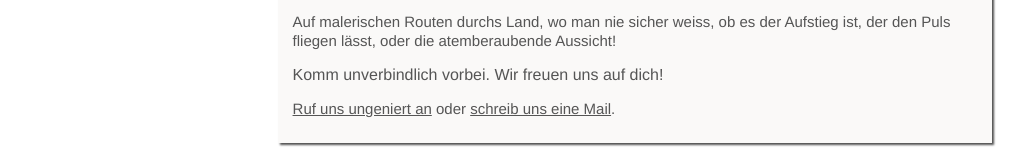
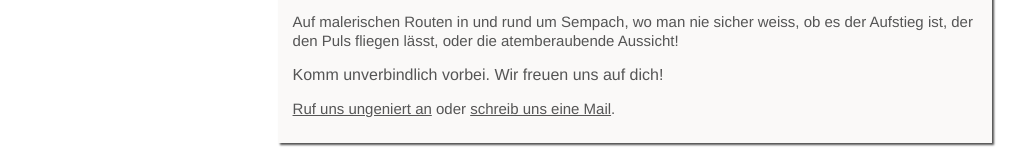
Before and after one commit to terminalfloer/LauftreffSempach, a plain HTML site: page index.html in a window 1280 px wide. Shown: the part 652-800 px from the top of the page, without its empty margins (128-1154 px from the left). Drawn offline with Linux system fonts and the light colour scheme.

Commit message:
Customization intro

```diff
--- a/index.html
+++ b/index.html
@@ -38,7 +38,7 @@
         Einfach wieder einmal entschleunigt reisen!
       </p>
 
-      <p>Auf malerischen Routen durchs Land, wo man nie sicher weiss, ob es der Aufstieg ist, der den Puls fliegen
+      <p>Auf malerischen Routen in und rund um Sempach, wo man nie sicher weiss, ob es der Aufstieg ist, der den Puls fliegen
         lässt, oder die atemberaubende Aussicht!</p>
       Komm unverbindlich vorbei. Wir freuen uns auf dich!</p>
       <p><a href="kontakt.html">Ruf uns ungeniert an</a> oder <a href="kontakt.html">schreib uns eine Mail</a>.</p>
```
